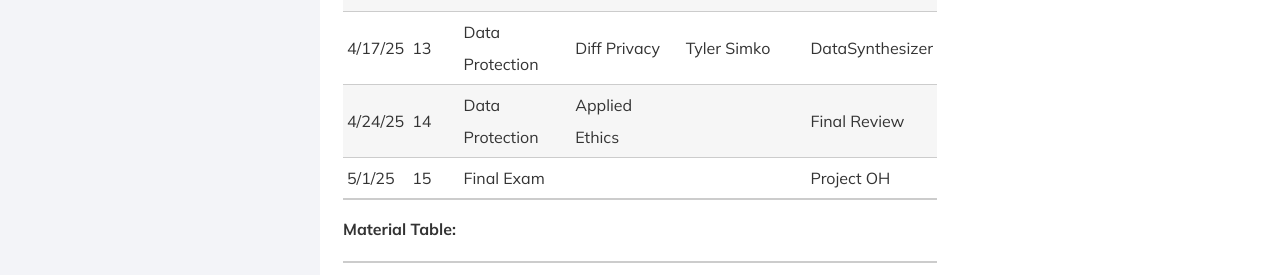
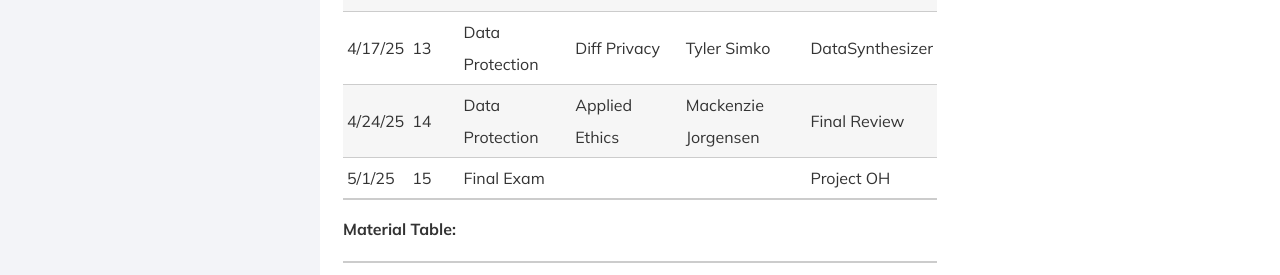
Before and after one commit to DataResponsibly/rds25, a Jekyll site: the page built from modules/ds_ua_202/_posts/2000-01-01-DS-UA-202.md, in a window 1280 px wide. Shown: the part 1139-1414 px from the top of the page. Built offline with Jekyll 4.4.1, drawn with Linux system fonts in a browser that asks for light colours; nearby versions of some CDN libraries.

Commit message:
Added speaker final

```diff
--- a/modules/ds_ua_202/_posts/2000-01-01-DS-UA-202.md
+++ b/modules/ds_ua_202/_posts/2000-01-01-DS-UA-202.md
@@ -23,7 +23,7 @@ title: DS-UA 202
 | 4/3/25     | 11   | Transparency    | Explainability III| Valerie Chen                              | SHARP              |
 | 4/10/25    | 12   | Data Protection | Diff Privacy      |Varun Babbar                             | DataSynthesizer    |
 | 4/17/25    | 13   | Data Protection | Diff Privacy      |Tyler Simko                              | DataSynthesizer    |
-| 4/24/25    | 14   | Data Protection | Applied Ethics    |                              | Final Review       |
+| 4/24/25    | 14   | Data Protection | Applied Ethics    |Mackenzie Jorgensen                            | Final Review       |
 | 5/1/25     | 15   | Final Exam      |                   |                              | Project OH         |
 
 
```
